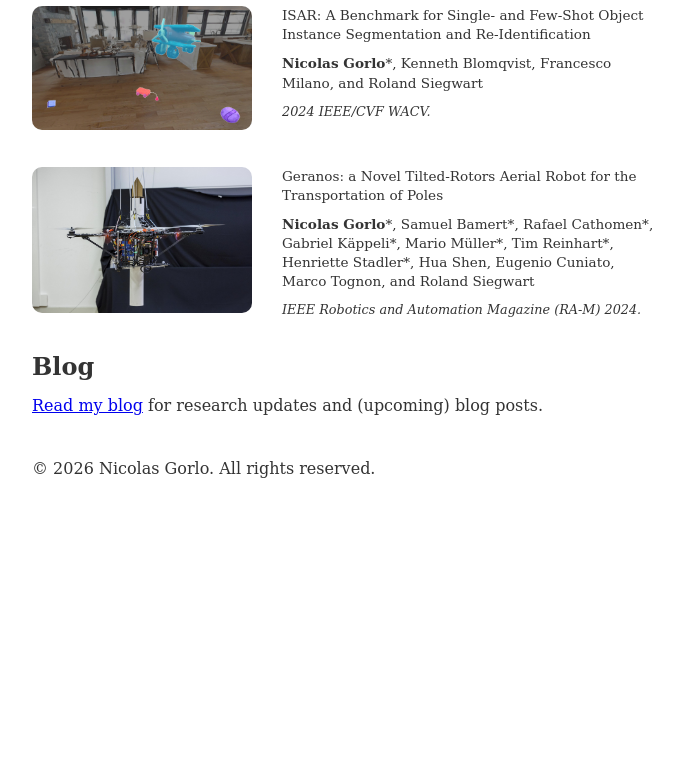
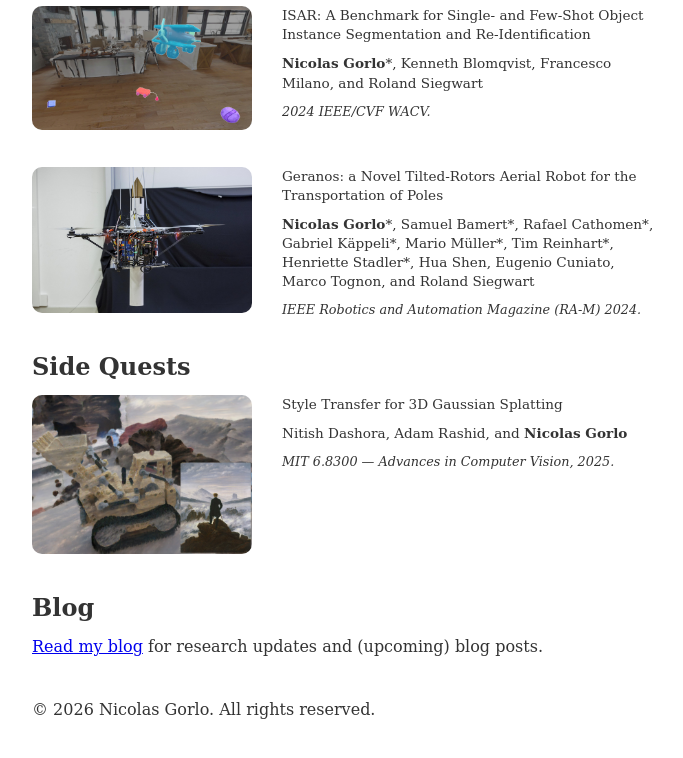
Before and after one commit to nicogorlo/nicogorlo.github.io, a Jekyll site: the page built from index.html, in a window 1280 px wide and 900 px high, scrolled down 1168 px, cut to the strip 129-887 px from the top of the window. Shown: the whole strip, without its empty margins (293-976 px from the left). Built offline with Jekyll 4.4.1, drawn with Linux system fonts in a browser that asks for light colours; before the commit the page ends 1827 px from its top, so only the background shows below that.

Commit message:
added 3d style transfer project

```diff
--- a/index.html
+++ b/index.html
@@ -162,6 +162,28 @@ keywords: "Nicolas, Gorlo, Nicolas Gorlo, Nicolas Gorlo 3D Scene Graphs, Nicolas
     </div>
   </section>
 
+  <section aria-labelledby="sidequests-heading">
+    <h2 id="sidequests-heading">Side Quests</h2>
+
+    <div class="publication-item">
+      <a href="https://nicolasgorlo.com/68300_final_blog/">
+        <div class="publication-image">
+          <img
+            src="{{ '/assets/images/side_quests/3d_style_transfer.jpg' | relative_url }}"
+            alt="Style transfer applied to 3D Gaussian Splatting scenes"
+          />
+        </div>
+        <div class="publication-content">
+          <h3 class="publication-title">Style Transfer for 3D Gaussian Splatting</h3>
+          <p class="publication-authors">
+            Nitish Dashora, Adam Rashid, and <strong>Nicolas Gorlo</strong>
+          </p>
+          <p class="publication-venue">MIT 6.8300 — Advances in Computer Vision, 2025.</p>
+        </div>
+      </a>
+    </div>
+  </section>
+
   <div class="section">
     <h2>Blog</h2>
     <p>
```
Also changed, not shown: assets/images/side_quests/3d_style_transfer.jpg (added).
